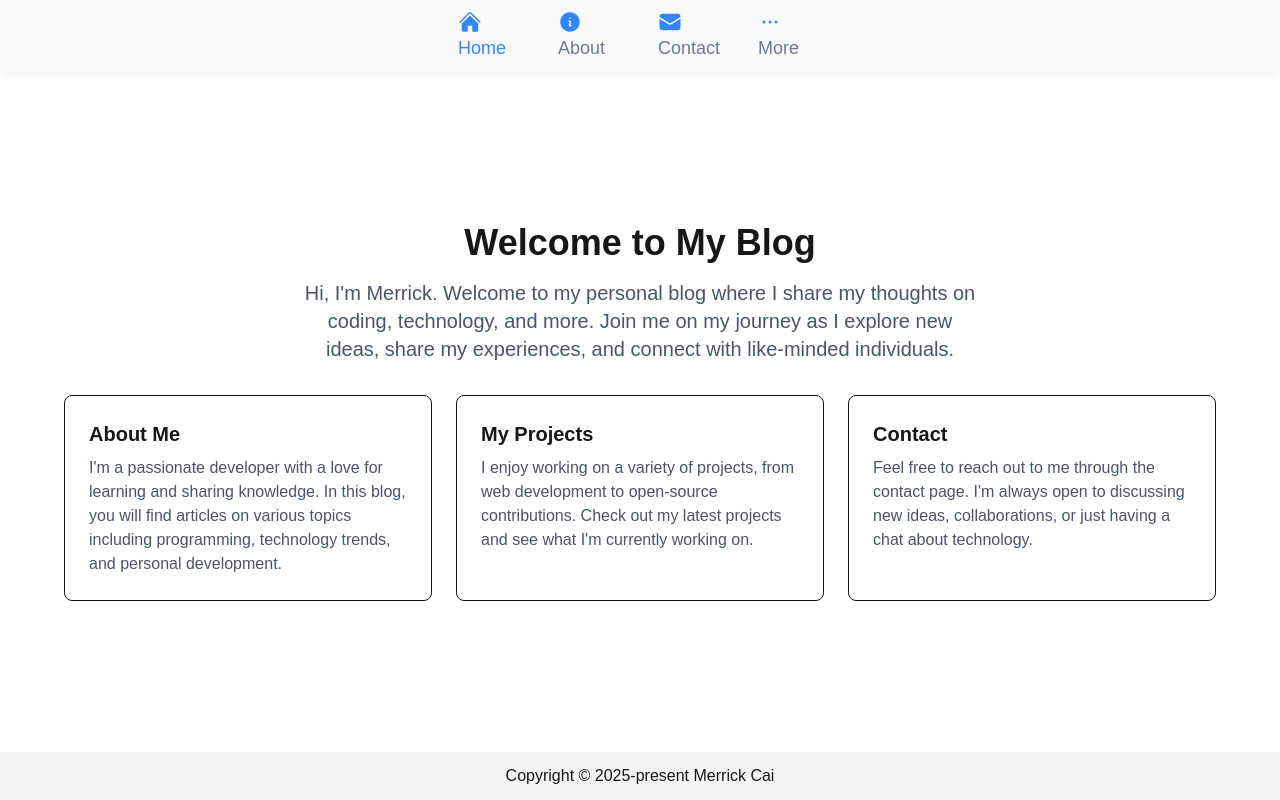
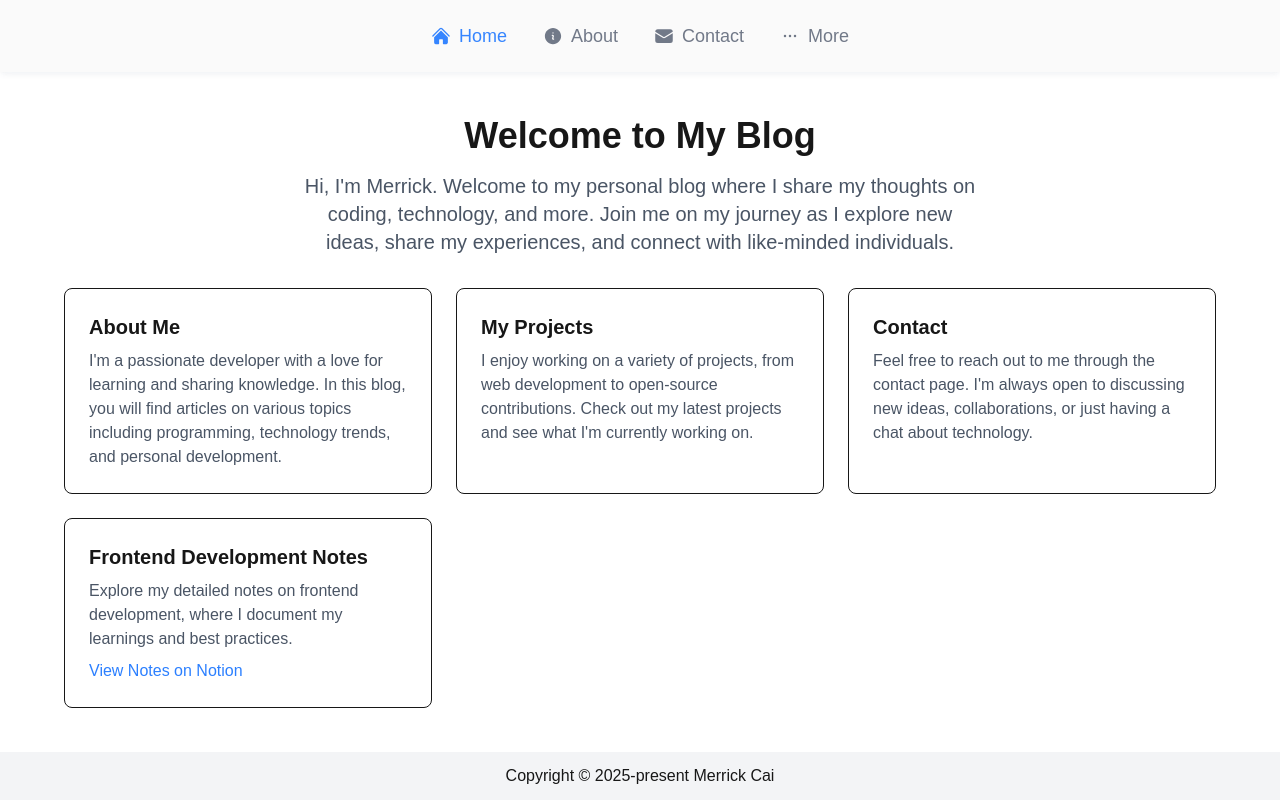
Before and after one commit to MerrickCai/sky-ladder, a Next.js app: page / in a window 1280 px wide. Built offline with nearby package versions, Linux system fonts and the light colour scheme.

Commit message:
Refactor About, Home, and NavItem components for improved readability and structure; update navigation icons to use a map

```diff
--- a/src/app/layout.tsx
+++ b/src/app/layout.tsx
@@ -29,9 +29,7 @@ export default function RootLayout({
 }>) {
   return (
     <html lang="en">
-      <body
-        className={`${geistSans.variable} ${geistMono.variable} antialiased`}
-      >
+      <body className={`${geistSans.variable} ${geistMono.variable} antialiased`}>
         {/* Header, Main, and Footer */}
         <div className="flex flex-col min-h-screen w-screen">
           <Header />
--- a/src/app/page.tsx
+++ b/src/app/page.tsx
@@ -1,38 +1,52 @@
+import Link from "next/link";
+
 export default async function Home() {
   return (
     <div className="flex flex-col h-auto flex-grow items-center justify-center px-4">
       <h1 className="text-4xl font-bold mb-4">Welcome to My Blog</h1>
       <p className="text-xl text-gray-600 mb-8 text-center max-w-2xl">
-        Hi, I&apos;m Merrick. Welcome to my personal blog where I share my
-        thoughts on coding, technology, and more. Join me on my journey as I
-        explore new ideas, share my experiences, and connect with like-minded
-        individuals.
+        Hi, I&apos;m Merrick. Welcome to my personal blog where I share my thoughts on coding,
+        technology, and more. Join me on my journey as I explore new ideas, share my experiences,
+        and connect with like-minded individuals.
       </p>
 
       <div className="grid grid-cols-1 md:grid-cols-2 lg:grid-cols-3 gap-6 max-w-6xl">
         <section className="p-6 border rounded-lg hover:shadow-lg transition-shadow">
           <h2 className="text-xl font-semibold mb-2">About Me</h2>
           <p className="text-gray-600">
-            I&apos;m a passionate developer with a love for learning and sharing
-            knowledge. In this blog, you will find articles on various topics
-            including programming, technology trends, and personal development.
+            I&apos;m a passionate developer with a love for learning and sharing knowledge. In this
+            blog, you will find articles on various topics including programming, technology trends,
+            and personal development.
           </p>
         </section>
         <section className="p-6 border rounded-lg hover:shadow-lg transition-shadow">
           <h2 className="text-xl font-semibold mb-2">My Projects</h2>
           <p className="text-gray-600">
-            I enjoy working on a variety of projects, from web development to
-            open-source contributions. Check out my latest projects and see what
-            I&apos;m currently working on.
+            I enjoy working on a variety of projects, from web development to open-source
+            contributions. Check out my latest projects and see what I&apos;m currently working on.
           </p>
         </section>
         <section className="p-6 border rounded-lg hover:shadow-lg transition-shadow">
           <h2 className="text-xl font-semibold mb-2">Contact</h2>
           <p className="text-gray-600">
-            Feel free to reach out to me through the contact page. I&apos;m
-            always open to discussing new ideas, collaborations, or just having
-            a chat about technology.
+            Feel free to reach out to me through the contact page. I&apos;m always open to
+            discussing new ideas, collaborations, or just having a chat about technology.
           </p>
+        </section>
+        <section className="p-6 border rounded-lg hover:shadow-lg transition-shadow">
+          <h2 className="text-xl font-semibold mb-2">Frontend Development Notes</h2>
+          <p className="text-gray-600">
+            Explore my detailed notes on frontend development, where I document my learnings and
+            best practices.
+          </p>
+          <Link
+            href="https://merrickcai.notion.site/Frontend-Development-188e3a07cc988036a524c65fb43d2d06"
+            target="_blank"
+            rel="noopener noreferrer"
+            className="text-blue-500 hover:underline mt-2 block"
+          >
+            View Notes on Notion
+          </Link>
         </section>
       </div>
     </div>
--- a/src/config/navLinks.tsx
+++ b/src/config/navLinks.tsx
@@ -5,25 +5,32 @@ import {
   EllipsisHorizontalIcon,
 } from "@heroicons/react/24/solid";
 
+export const navIcons = new Map([
+  ["HomeIcon", HomeIcon],
+  ["InformationCircleIcon", InformationCircleIcon],
+  ["EnvelopeIcon", EnvelopeIcon],
+  ["EllipsisHorizontalIcon", EllipsisHorizontalIcon],
+]);
+
 export const navLinks = [
   {
     href: "/",
     label: "Home",
-    icon: <HomeIcon className="size-6 text-blue-500" />,
+    icon: "HomeIcon",
   },
   {
     href: "/about",
     label: "About",
-    icon: <InformationCircleIcon className="size-6 text-blue-500" />,
+    icon: "InformationCircleIcon",
   },
   {
     href: "/contact",
     label: "Contact",
-    icon: <EnvelopeIcon className="size-6 text-blue-500" />,
+    icon: "EnvelopeIcon",
   },
   {
     href: "/more",
     label: "More",
-    icon: <EllipsisHorizontalIcon className="size-6 text-blue-500" />,
+    icon: "EllipsisHorizontalIcon",
   },
 ];
--- a/src/ui/NavItem.tsx
+++ b/src/ui/NavItem.tsx
@@ -2,11 +2,12 @@
 
 import Link from "next/link";
 import { usePathname } from "next/navigation";
+import { navIcons } from "@/config/navLinks";
 
 type NavItemProps = {
   href: string;
   label: string;
-  icon?: React.ReactNode;
+  icon: string;
 };
 
 export default function NavItem({ link }: { link: NavItemProps }) {
@@ -17,17 +18,17 @@ export default function NavItem({ link }: { link: NavItemProps }) {
   const isActive = pathname === link.href;
 
   const commonClassName =
-    "text-lg hover:text-blue-500 p-2 rounded-lg transition-all duration-500 w-20";
+    "flex flex-row gap-2 justify-center items-center text-lg hover:text-blue-500 p-2 rounded-lg transition-all duration-500 w-auto";
+
+  const Icon = navIcons.get(link.icon) as React.ElementType;
 
   return (
     <Link
       href={link.href}
-      className={`${
-        isActive ? "text-blue-500" : "text-gray-500"
-      } ${commonClassName}`}
+      className={`${isActive ? "text-blue-500" : "text-gray-500"} ${commonClassName}`}
       aria-current={isActive ? "page" : undefined}
     >
-      {link.icon}
+      <Icon className={`size-5 hover:text-blue-500 ${isActive ? "text-blue-500" : ""}`} />
       {link.label}
     </Link>
   );
```
Also changed, not shown: src/app/about/page.tsx (+7 -10 lines).
